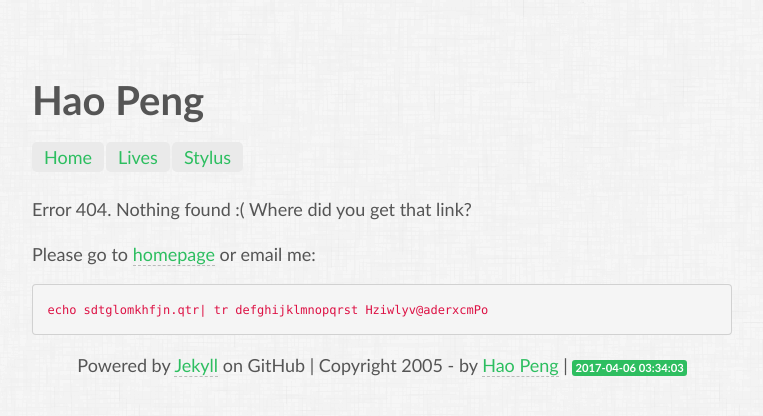
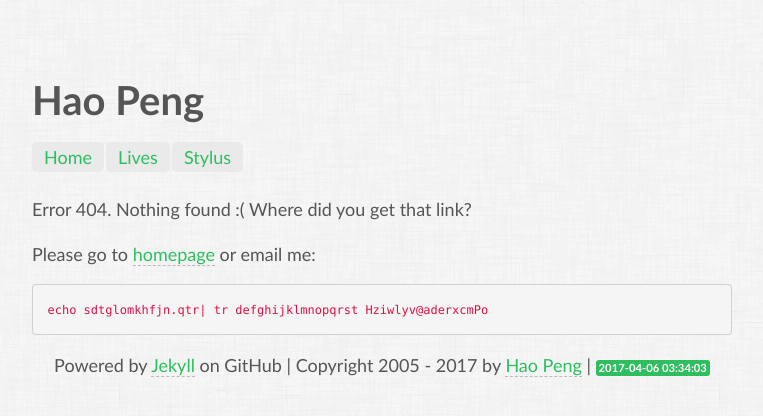
Before and after one commit to peng-howard/peng-howard.github.com, a Jekyll site: the page built from 404.md, in a window 1280 px wide. Shown: the top 416 px of the page, without its empty margins (258-1021 px from the left). Built offline with Jekyll 4.4.1, drawn with Linux system fonts in a browser that asks for light colours; some web fonts are replaced.

Commit message:
getFullYear

```diff
--- a/_layouts/home.html
+++ b/_layouts/home.html
@@ -44,7 +44,7 @@ ol.linenums li {
 {% if page.avatar %} <p><img src="https://0ahlhw.bn1.livefilestore.com/y2pcCtSEiy3iF2J7FxAEgkdsmPcv7nMdMtnK76pnYPV9gdD0d6Tuaf1VZl1f7xAgcTRr2syQIP2kF2pfBSQuwsnIUnIzxUMIv-LwvhSu6rAv_U/ph.jpg?psid=1" title="PHowrad" align="right" /></p> {% endif %}
 {{ content }}
 <footer>
-	<p>Powered by <a href="https://github.com/mojombo/jekyll">Jekyll</a> on GitHub | Copyright 2005 - <!-- {{site.time | date:"%Y"}} --> by <a href="mailto:haopeng.yn@gmail.com">Hao Peng</a> | <span class="label label-info">{{site.time | date:"%Y-%m-%d %H:%M:%S"}}</span></p>
+	<p>Powered by <a href="https://github.com/mojombo/jekyll">Jekyll</a> on GitHub | Copyright 2005 - {{site.time | date:"%Y"}} by <a href="mailto:haopeng.yn@gmail.com">Hao Peng</a> | <span class="label label-info">{{site.time | date:"%Y-%m-%d %H:%M:%S"}}</span></p>
 </footer>
 </div>
 </body>
```
